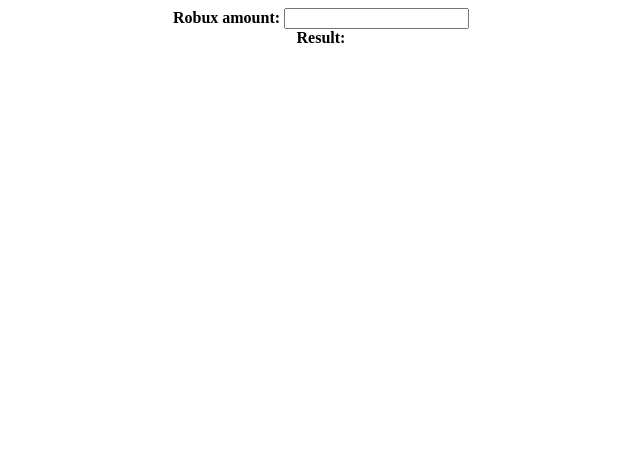
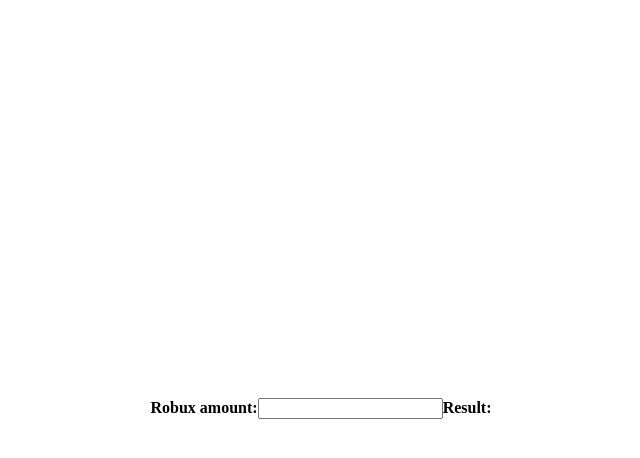
Before and after one commit to DeLuxe-1337/calc, a plain HTML site: page index.html in a window 1280 px wide. Shown: the whole page, without its empty margins (319-959 px from the left). Drawn offline with Linux system fonts and the light colour scheme.

Commit message:
Add files via upload

```diff
--- a/css/style.css
+++ b/css/style.css
@@ -10,3 +10,11 @@ input[type=text] {
 input[type=text]:focus {
     border: 3px solid #555;
 }
+
+.center-screen {
+  display: flex;
+  justify-content: center;
+  align-items: center;
+  text-align: center;
+  min-height: 100vh;
+}
--- a/index.html
+++ b/index.html
@@ -8,12 +8,12 @@
 
 <body>
     <!-- Start your code here -->
-    <center><b>Robux amount:</b>
+    <div class="center-screen"><b>Robux amount:</b>
         <input id="robux" />
 
         <br />
         <b id="result">Result:</b>
-    </center>
+    </div>
     <!-- End your code here -->
 <script type="text/javascript" src="js/script.js"></script>
 </body>
--- a/js/script.js
+++ b/js/script.js
@@ -3,7 +3,7 @@ robux_textbox.oninput = function() {
     var txt = robux_textbox.value;
     var amount = parseFloat(txt);
 
-    var final = amount / 1000 * 8.3;
+    var final = amount / 1000 * 7.05;
     final = final.toFixed(2);
 
     document.getElementById("result").textContent = "Result: " + final
```
